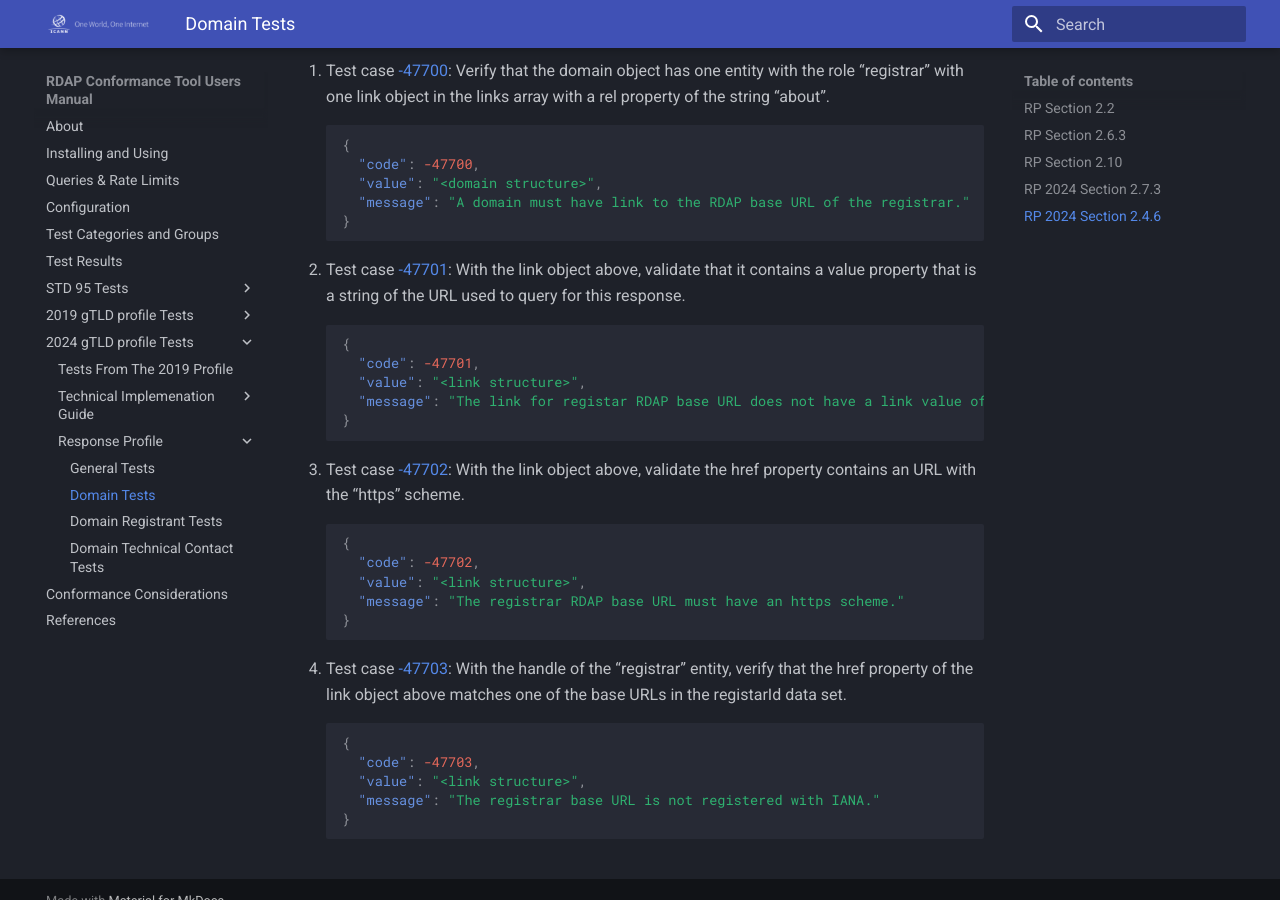
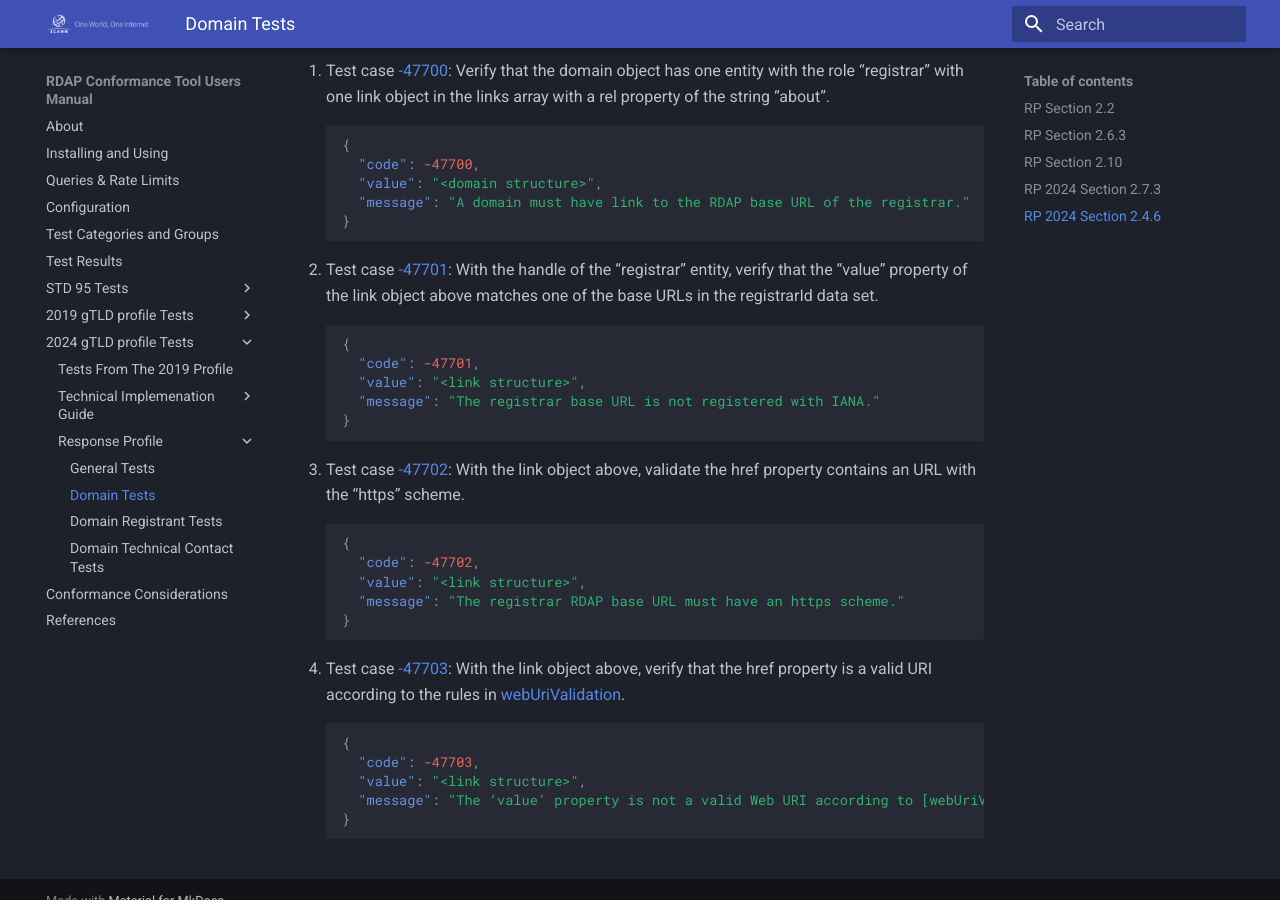
Before and after one commit to icann/rdap-conformance-tool, an MkDocs documentation site: the page built from docs/2024_gtld/response/domain.md, in a window 1280 px wide and 900 px high, scrolled down 4708 px. Built offline with MkDocs 1.6.1 and Material for MkDocs 9.7.7, drawn with Linux system fonts in a browser that asks for light colours.

Commit message:
changing -47701 and -47703

````diff
--- a/docs/2024_gtld/response/domain.md
+++ b/docs/2024_gtld/response/domain.md
@@ -191,12 +191,12 @@
   "message": "A domain must have link to the RDAP base URL of the registrar."
 }
 ```
-2. Test case [-47701](#id-testCase-47701){ #id-testCase-47701 }: With the link object above, validate that it contains a value property that is a string of the URL used to query for this response.
+2. Test case [-47701](#id-testCase-47701){ #id-testCase-47701 }: With the handle of the “registrar” entity, verify that the “value” property of the link object above matches one of the base URLs in the registrarId data set.
 ```json
 {
   "code": -47701,
   "value": "<link structure>",
-  "message": "The link for registar RDAP base URL does not have a link value of the request URL."
+  "message": "The registrar base URL is not registered with IANA."
 }
 ```
 3. Test case [-47702](#id-testCase-47702){ #id-testCase-47702 }: With the link object above, validate the href property contains an URL with the “https” scheme.
@@ -207,11 +207,11 @@
   "message": "The registrar RDAP base URL must have an https scheme."
 }
 ```
-4. Test case [-47703](#id-testCase-47703){ #id-testCase-47703 }: With the handle of the “registrar” entity, verify that the href property of the link object above matches one of the base URLs in the registarId data set.
+4. Test case [-47703](#id-testCase-47703){ #id-testCase-47703 }: With the link object above, verify that the href property is a valid URI according to the rules in [webUriValidation][id-webUriValidation].
 ```json
 {
   "code": -47703,
   "value": "<link structure>",
-  "message": "The registrar base URL is not registered with IANA."
+  "message": "The ‘value’ property is not a valid Web URI according to [webUriValidation]."
 }
 ```
````
